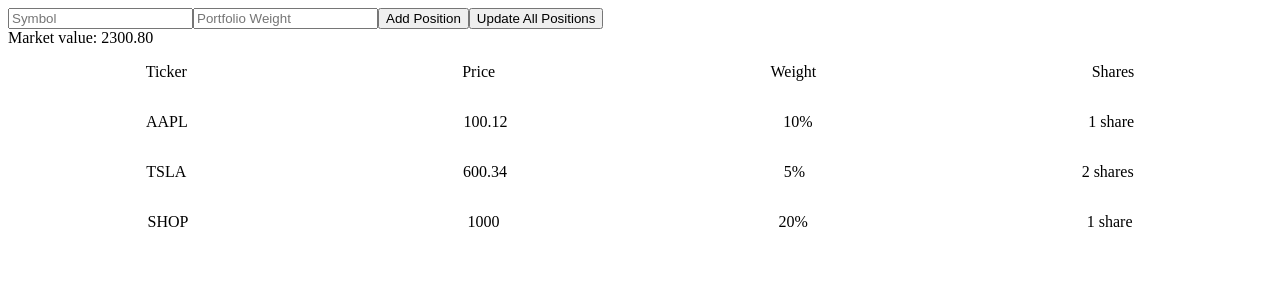
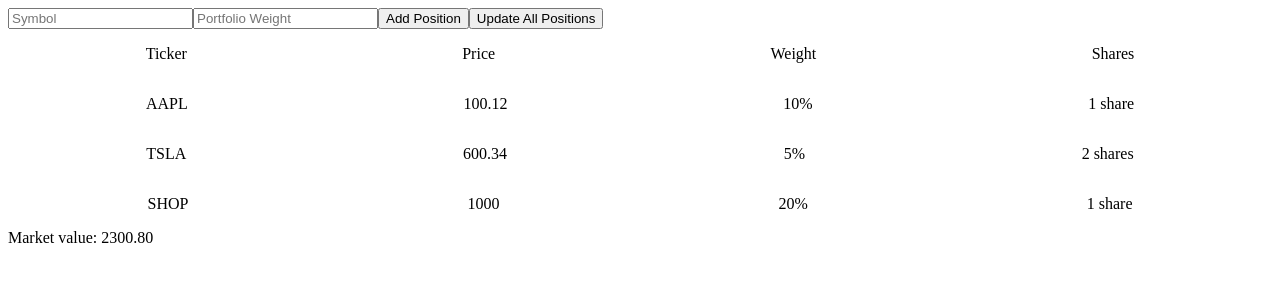
Before and after one commit to JaredFlomen/Portfolios, a React (Create React App) app: page / in a window 1280 px wide. Shown: the top 300 px of the page. Built offline with nearby package versions, Linux system fonts and the light colour scheme.

Commit message:
Moving Market Value

```diff
--- a/src/App.js
+++ b/src/App.js
@@ -54,7 +54,6 @@
       />
       <button onClick={addPosition}>Add Position</button>
       <button onClick={updatePortfolio}>Update All Positions</button>
-      <div>Market value: {parseFloat(marketValue).toFixed(2)}</div>
       <div>
         <Header />
         {portfolio.map((item, index) => {
@@ -69,6 +68,7 @@
           );
         })}
       </div>
+      <div>Market value: {parseFloat(marketValue).toFixed(2)}</div>
     </div>
   );
 }
```
